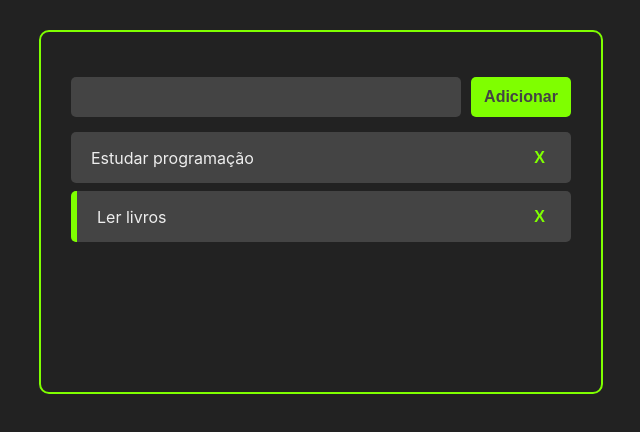
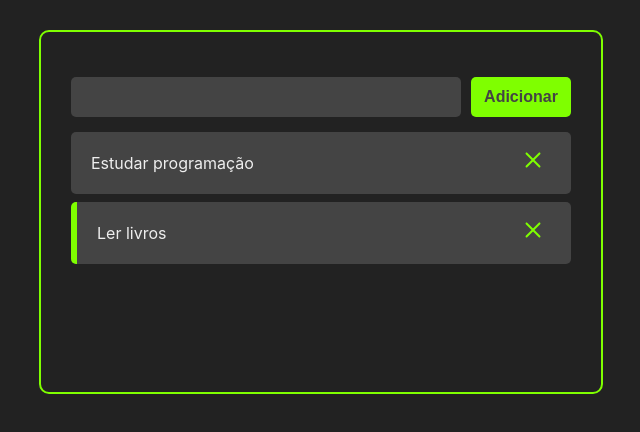
Before and after one commit to Dionatan2019Rodrigues/to-do-list-at-react, a React (Create React App) app: page / in a window 1280 px wide. Shown: the top 432 px of the page, without its empty margins (319-959 px from the left). Built offline with nearby package versions, Linux system fonts and the light colour scheme.

Commit message:
refactor: use close icon

```diff
--- a/src/components/Task_item.css
+++ b/src/components/Task_item.css
@@ -15,7 +15,6 @@
   color: chartreuse;
   background-color: #444;
   border: none;
-  font-weight: bold;
-  font-size: 16px;
+  font-size: 24px;
   cursor: pointer;
 }
--- a/src/components/Task_item.jsx
+++ b/src/components/Task_item.jsx
@@ -1,4 +1,5 @@
 import React from "react";
+import { CgClose } from "react-icons/cg";
 
 import "./Task_item.css";
 
@@ -17,7 +18,7 @@ const Task_item = ({ task, handleTaskClick, handleTaskDelete }) => {
           className="remove-task-button"
           onClick={() => handleTaskDelete(task.id)}
         >
-          X
+          <CgClose />
         </button>
       </div>
     </div>
```
